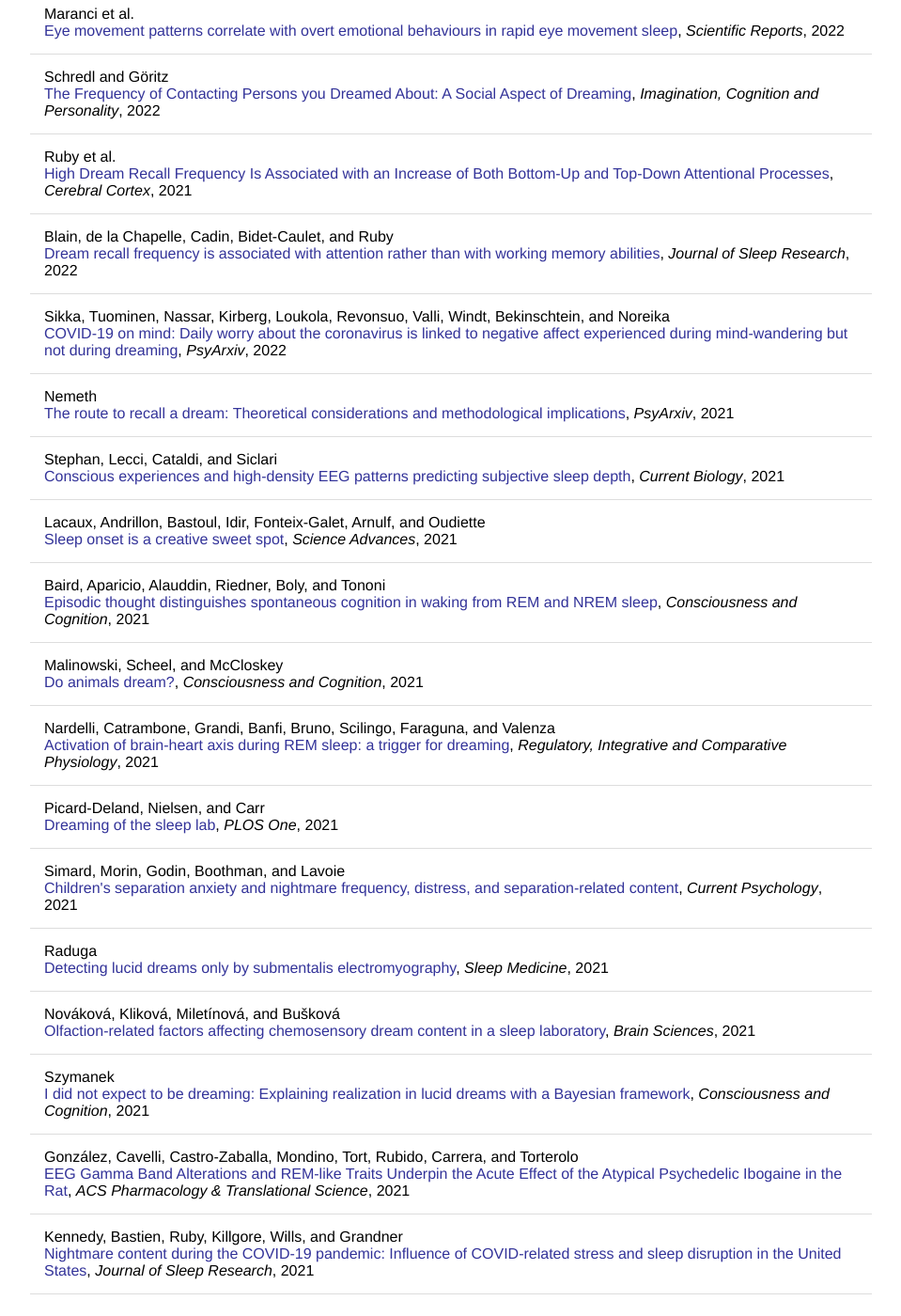
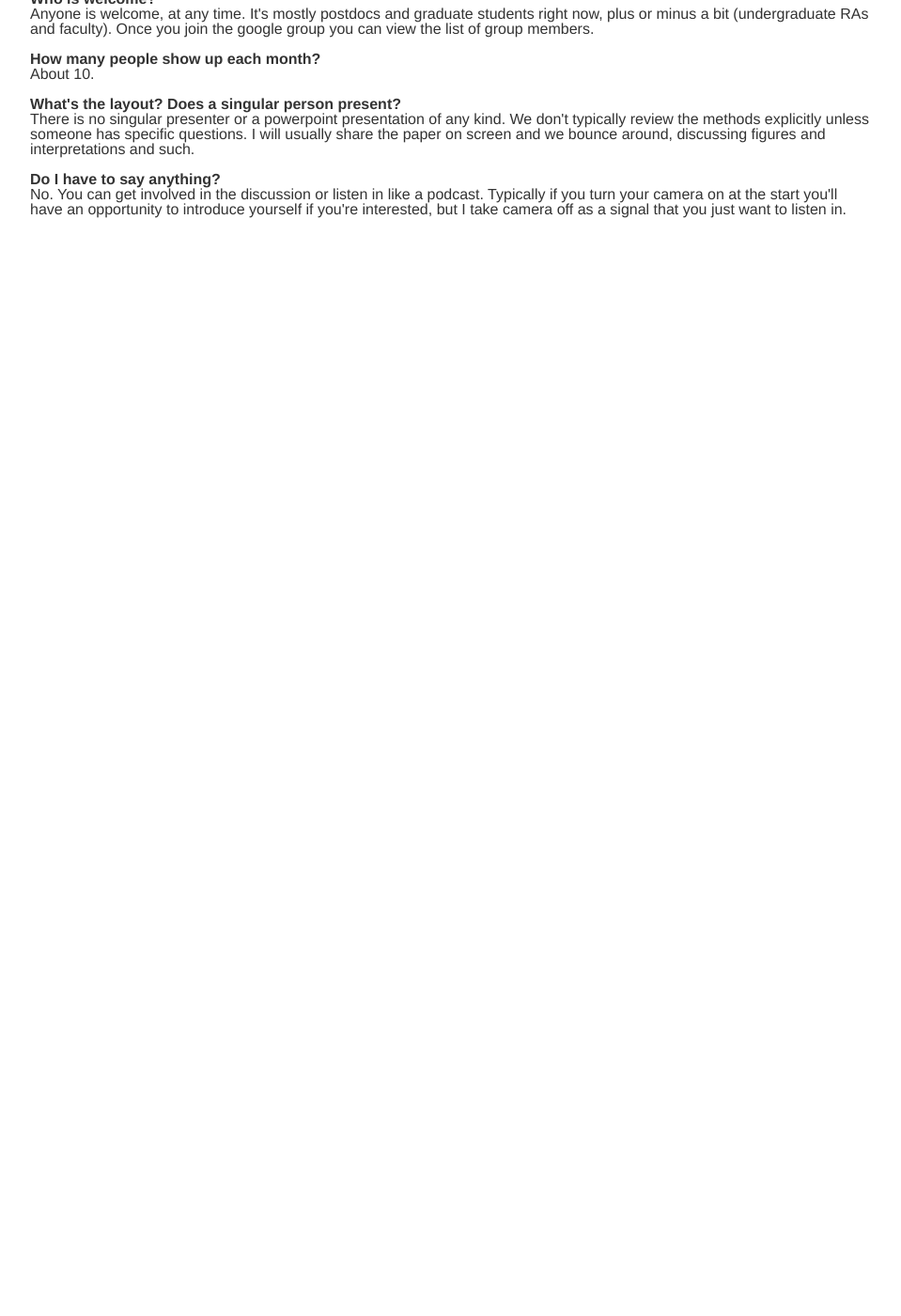
Before and after one commit to remrama/remrama.github.io, a Jekyll site: the page built from drrc/index.html, in a window 1280 px wide and 1400 px high, scrolled down 3919 px. Shown: the whole window at 94% size, without its empty margins (160-1119 px from the left). Built offline with Jekyll 4.4.1, drawn with Linux system fonts in a browser that asks for light colours; after the commit the page ends 4210 px from its top, so only the background shows below that; some of the changed text lies outside the part shown.

Commit message:
Update index.html

```diff
--- a/drrc/index.html
+++ b/drrc/index.html
@@ -37,24 +37,25 @@
             <th>Paper</th>
         </tr>
         <tr>
-            <td>TBD</td>
-            <td>TBD</td>
+            <td>2023/03/02</td>
+            <td>2PM CST</td>
+            <td>Simor, Bogdány, and Peigneux<br><a href="https://doi.org/10.1073/pnas.2123418119">Predictive coding, multisensory integration, and attentional control: A multicomponent framework for lucid dreaming</a>, <i>PNAS</i>, 2022</td>
+
+        </tr>
+        <tr>
+            <td>2023/04/06</td>
+            <td>2PM CDT</td>
             <td>Masset, Nigam, Ladarre, Vidailhet, Leu-Semenescu, Fossati, Arnulf, and Maranci<br><a href="https://doi.org/10.1093/sleep/zsac285">The dynamics of emotional behaviors in rapid eye movement sleep</a>, <i>SLEEP</i>, 2022</td>
         </tr>
         <tr>
-            <td>TBD</td>
-            <td>TBD</td>
+            <td>2023/05/04</td>
+            <td>2PM CDT</td>
             <td>Picard-Deland, Konkoly, Raider, Paller, Nielsen, Pigeon, and Carr<br><a href="https://doi.org/10.1093/sleep/zsac292">The memory sources of dreams: Serial awakenings across sleep stages and time of night</a>, <i>SLEEP</i>, 2022</td>
         </tr>
         <tr>
-            <td>TBD</td>
-            <td>TBD</td>
-            <td>Music, Holur, and Bulkeley<br><a href="https://doi.org/10.1016/j.concog.2022.103428">Mapping dreams in a computational space: A phrase-level model for analyzing Fight/Flight and other typical situations in dream reports</a>, <i>Consciousness and Cognition</i>, 2022</td>
-        </tr>
-        <tr>
-            <td>TBD</td>
-            <td>TBD</td>
-            <td>Sheaves, Rek, and Freeman<br><a href="https://doi.org/10.1016/j.cpr.2022.102241">Nightmares and psychiatric symptoms: A systematic review of longitudinal, experimental, and clinical trial studies</a>, <i>Clinical Psychology Review</i>, 2023</td>
+            <td>2023/06/01</td>
+            <td>2PM CDT</td>
+            <td>Demšar and Windt<br><a href="https://doi.org/10.31231/osf.io/gxcym">Studying dream experience through dream reports: Points of contact between dream research and first-person methods in consciousness science</a>, <i>MindRxiv</i>, forthcoming</td>
         </tr>
     </table>
 
@@ -210,69 +211,6 @@
     </table>
 
     <br>
-    <h2 id="pool">Paper pool</h2>
-
-    <table>
-        <colgroup>
-            <col span="1" style="width: 100%;">
-        </colgroup>
-        <tr>
-            <td>Maranci et al.<br><a href="https://doi.org/10.1038/s41598-022-05905-5">Eye movement patterns correlate with overt emotional behaviours in rapid eye movement sleep</a>, <i>Scientific Reports</i>, 2022</td>
-        </tr>
-        <tr>
-            <td>Schredl and Göritz<br><a href="https://doi.org/10.1177/02762366221077631">The Frequency of Contacting Persons you Dreamed About: A Social Aspect of Dreaming</a>, <i>Imagination, Cognition and Personality</i>, 2022</td>
-        </tr>
-        <tr>
-            <td>Ruby et al.<br><a href="https://doi.org/10.1093/cercor/bhab445">High Dream Recall Frequency Is Associated with an Increase of Both Bottom-Up and Top-Down Attentional Processes</a>, <i>Cerebral Cortex</i>, 2021</td>
-        </tr>
-        <tr>
-            <td>Blain, de la Chapelle, Cadin, Bidet-Caulet, and Ruby<br><a href="https://doi.org/10.1111/jsr.13557">Dream recall frequency is associated with attention rather than with working memory abilities</a>, <i>Journal of Sleep Research</i>, 2022</td>
-        </tr>
-        <tr>
-            <td>Sikka, Tuominen, Nassar, Kirberg, Loukola, Revonsuo, Valli, Windt, Bekinschtein, and Noreika<br><a href="https://doi.org/10.31234/osf.io/bk4tn">COVID-19 on mind: Daily worry about the coronavirus is linked to negative affect experienced during mind-wandering but not during dreaming</a>, <i>PsyArxiv</i>, 2022</td>
-        </tr>
-        <tr>
-            <td>Nemeth<br><a href="https://doi.org/10.31234/osf.io/g9n42">The route to recall a dream: Theoretical considerations and methodological implications</a>, <i>PsyArxiv</i>, 2021</td>
-        </tr>
-        <tr>
-            <td>Stephan, Lecci, Cataldi, and Siclari<br><a href="https://doi.org/10.1016/j.cub.2021.10.012">Conscious experiences and high-density EEG patterns predicting subjective sleep depth</a>, <i>Current Biology</i>, 2021</td>
-        </tr>
-        <tr>
-            <td>Lacaux, Andrillon, Bastoul, Idir, Fonteix-Galet, Arnulf, and Oudiette<br><a href="https://doi.org/10.1126/sciadv.abj5866">Sleep onset is a creative sweet spot</a>, <i>Science Advances</i>, 2021</td>
-        </tr>
-        <tr>
-            <td>Baird, Aparicio, Alauddin, Riedner, Boly, and Tononi<br><a href="https://doi.org/10.1016/j.concog.2021.103247">Episodic thought distinguishes spontaneous cognition in waking from REM and NREM sleep</a>, <i>Consciousness and Cognition</i>, 2021</td>
-        </tr>
-        <tr>
-            <td>Malinowski, Scheel, and McCloskey<br><a href="https://doi.org/10.1016/j.concog.2021.103214">Do animals dream?</a>, <i>Consciousness and Cognition</i>, 2021</td>
-        </tr>
-        <tr>
-            <td>Nardelli, Catrambone, Grandi, Banfi, Bruno, Scilingo, Faraguna, and Valenza<br><a href="https://doi.org/10.1152/ajpregu.00306.2020">Activation of brain-heart axis during REM sleep: a trigger for dreaming</a>, <i>Regulatory, Integrative and Comparative Physiology</i>, 2021</td>
-        </tr>
-        <tr>
-            <td>Picard-Deland, Nielsen, and Carr<br><a href="https://doi.org/10.1371/journal.pone.0257738">Dreaming of the sleep lab</a>, <i>PLOS One</i>, 2021</td>
-        </tr>
-        <tr>
-            <td>Simard, Morin, Godin, Boothman, and Lavoie<br><a href="https://doi.org/10.1007/s12144-021-02272-8">Children's separation anxiety and nightmare frequency, distress, and separation-related content</a>, <i>Current Psychology</i>, 2021</td>
-        </tr>
-        <tr>
-            <td>Raduga<br><a href="https://doi.org/10.1016/j.sleep.2021.10.030">Detecting lucid dreams only by submentalis electromyography</a>, <i>Sleep Medicine</i>, 2021</td>
-        </tr>
-        <tr>
-            <td>Nováková, Kliková, Miletínová, and Bušková<br><a href="https://doi.org/10.3390/brainsci11091225">Olfaction-related factors affecting chemosensory dream content in a sleep laboratory</a>, <i>Brain Sciences</i>, 2021</td>
-        </tr>
-        <tr>
-            <td>Szymanek<br><a href="https://doi.org/10.1016/j.concog.2021.103163">I did not expect to be dreaming: Explaining realization in lucid dreams with a Bayesian framework</a>, <i>Consciousness and Cognition</i>, 2021</td>
-        </tr>
-        <tr>
-            <td>González, Cavelli, Castro-Zaballa, Mondino, Tort, Rubido, Carrera, and Torterolo<br><a href="https://doi.org/10.1021/acsptsci.0c00164">EEG Gamma Band Alterations and REM-like Traits Underpin the Acute Effect of the Atypical Psychedelic Ibogaine in the Rat</a>, <i>ACS Pharmacology & Translational Science</i>, 2021</td>
-        </tr>
-        <tr>
-            <td>Kennedy, Bastien, Ruby, Killgore, Wills, and Grandner<br><a href="https://doi.org/10.1111/jsr.13439">Nightmare content during the COVID-19 pandemic: Influence of COVID-related stress and sleep disruption in the United States</a>, <i>Journal of Sleep Research</i>, 2021</td>
-        </tr>
-    </table>
-
-    <br>
     <h2 id="faq">Frequently asked questions</h2>
 
     <p>
```
